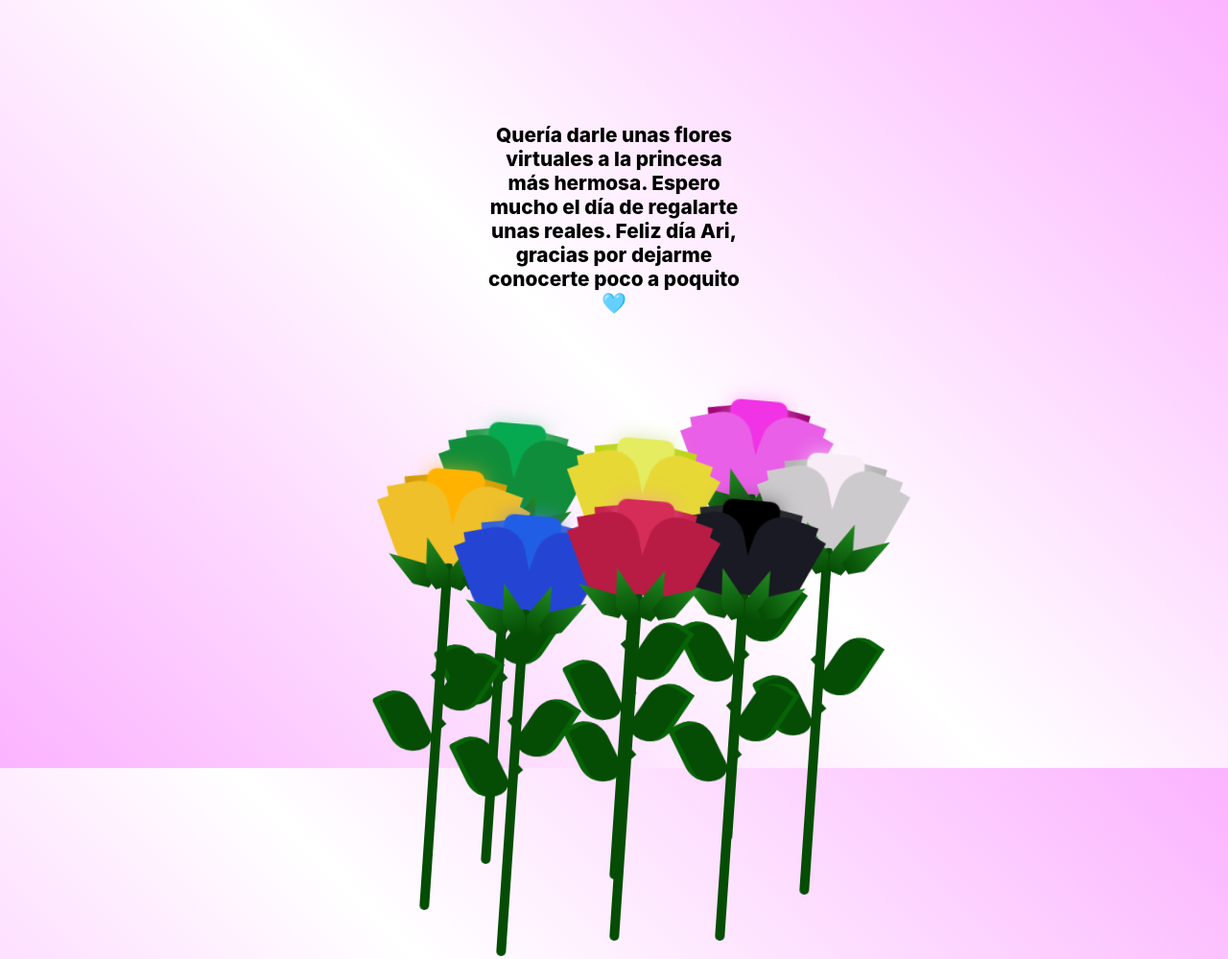
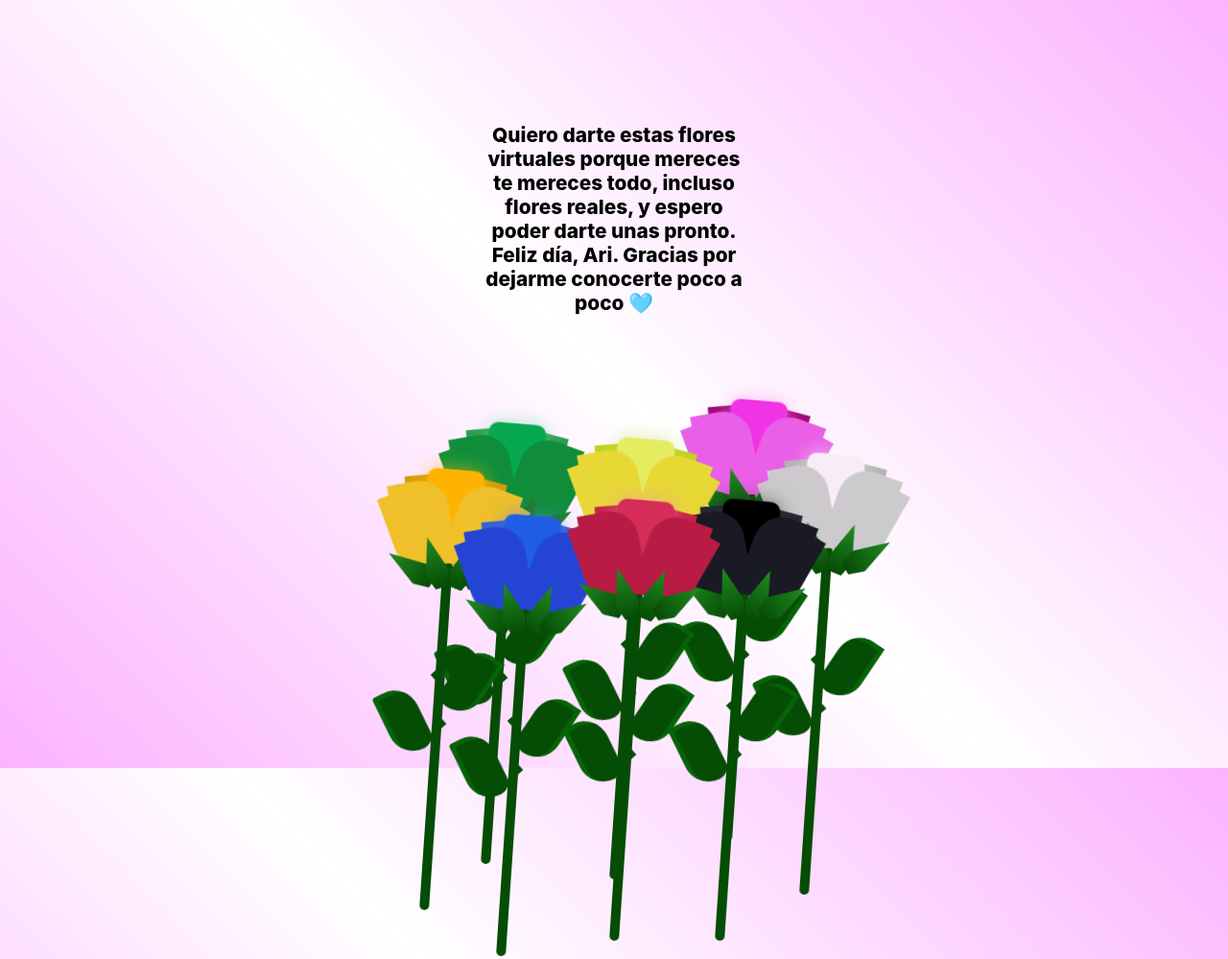
Before and after one commit to alormzpaez/gift-3, a plain HTML site: page flower.html in a window 1280 px wide. Shown: the top 999 px of the page at 96% size. Drawn offline with Linux system fonts and the light colour scheme.

Commit message:
Best phrase

```diff
--- a/flower.html
+++ b/flower.html
@@ -315,7 +315,7 @@
     <div id="rose-petals-fall-container"></div>
 
     <div class="scene-container">
-        <div style="border: 0px solid black; text-align: center; font-size: 1.3rem; font-weight: 800; position: absolute; width: 17rem; top: 8rem;">Quería darle unas flores virtuales a la princesa más hermosa. Espero mucho el día de regalarte unas reales. Feliz día Ari, gracias por dejarme conocerte poco a poquito 🩵</div>
+        <div style="border: 0px solid black; text-align: center; font-size: 1.3rem; font-weight: 800; position: absolute; width: 17rem; top: 8rem;">Quiero darte estas flores virtuales porque mereces te mereces todo, incluso flores reales, y espero poder darte unas pronto. Feliz día, Ari. Gracias por dejarme conocerte poco a poco 🩵</div>
         <div class="text"></div>
         <div class="rose" style="top: 30rem; z-index: 250;">
             <div class="petals petals">
```
